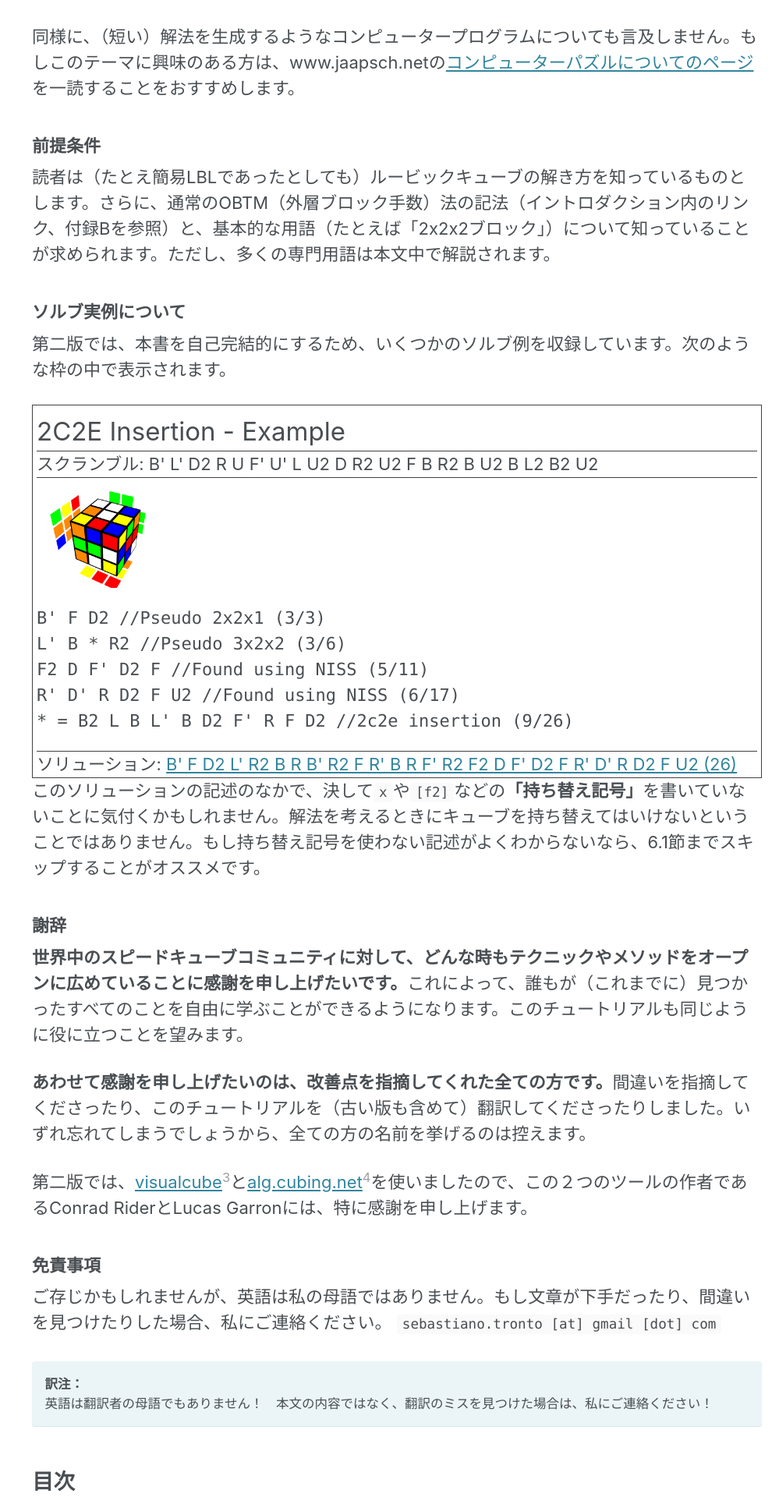
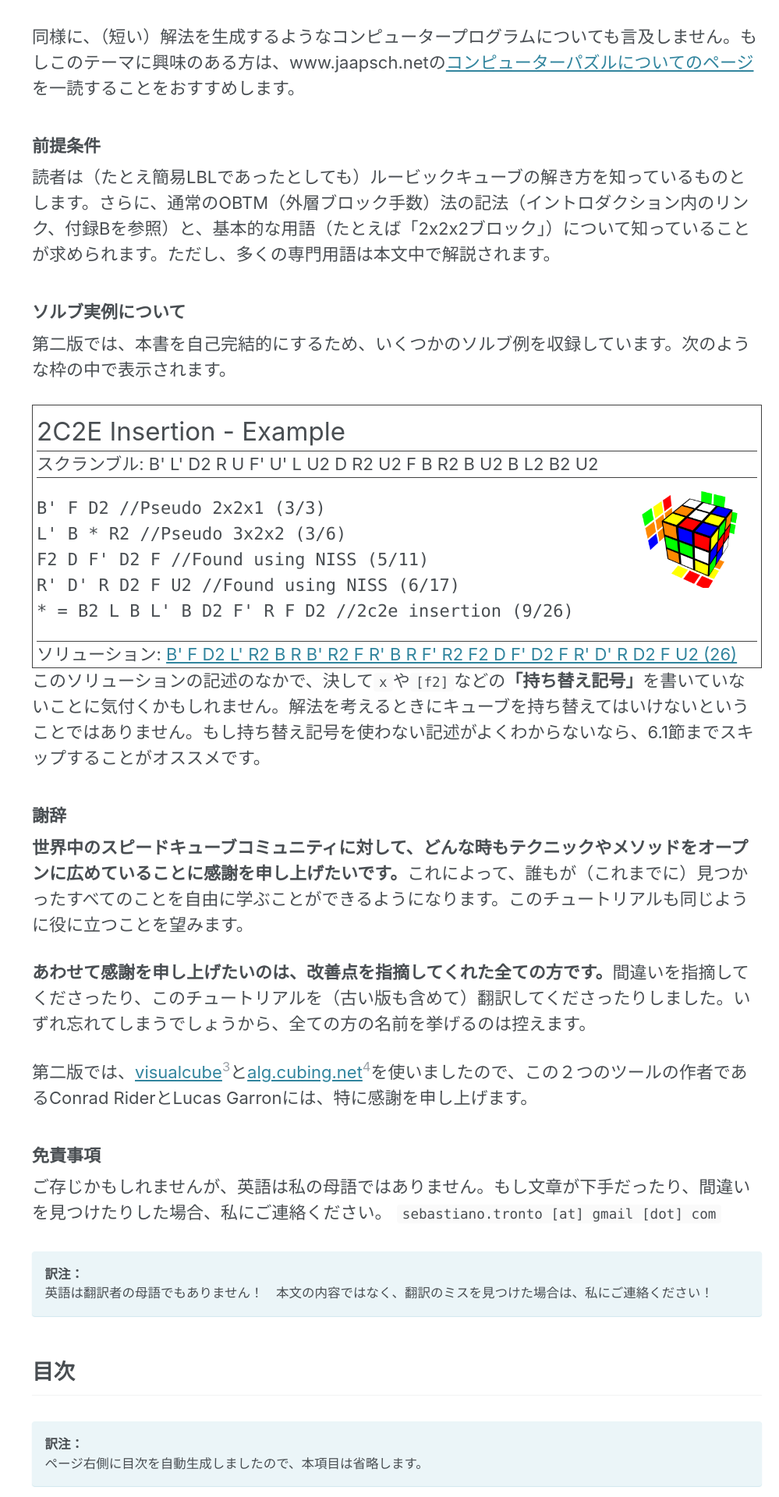
Before and after one commit to kawam1123/translation, a Jekyll site: the page built from _pages/FMC-tutorial.md, in a window 1280 px wide. Shown: the part 4480-6400 px from the top of the page at 78% size, without its empty margins (281-1280 px from the left). Built offline with Jekyll 4.4.1, drawn with Linux system fonts in a browser that asks for light colours; cached includes are drawn as plain includes; nearby versions of some CDN libraries.

Commit message:
clearfix用のcssを追加

```diff
--- a/_includes/solvebox.html
+++ b/_includes/solvebox.html
@@ -1,11 +1,11 @@
 <div class="solvebox clearfix shadow-sm">
     {% if include.title %}<p class="solvetitle">{{ include.title }}</p>{% endif %}
     {% if include.scramble %}<div class="solvetext scramble">スクランブル: {{ include.scramble }}</div>{% endif %}
-    <img class='float-md-right img-responsive shadow-none' style='width:150px;height:auto;padding:0;margin:15px 0 0 15px;' src='{{ include.img_src }}'>
-    <div class="solvetext shadow-none float-left"><pre class="shadow-none">{{ include.text }}</pre></div>
+    <img class='align-right img-responsive shadow-none' style='width:150px;height:auto;padding:0;margin:15px 0 0 15px;' src='{{ include.img_src }}'>
+    <div class="solvetext shadow-none clearfix"><pre class="shadow-none">{{ include.text }}</pre></div>
     {% if include.solution %}
         {% if include.algcubing %}
-        <div class="solvetext solution clearfix">ソリューション: <a href = "{{ include.algcubing }}">{{ include.solution }}</a></div>
+        <div class="solvetext solution">ソリューション: <a href = "{{ include.algcubing }}">{{ include.solution }}</a></div>
         {% else %}
         <div class="solvetext solution">ソリューション: {{ include.solution }}</div>
         {% endif %}
--- a/_pages/FMC-tutorial.md
+++ b/_pages/FMC-tutorial.md
@@ -963,7 +963,7 @@
 #### 2.1.3 壊して直す (Destroy and Restore)
 ソース: [http://www.ryanheise.com/cube/destroy_restore.html](http://www.ryanheise.com/cube/destroy_restore.html)
 
-![](../assets/img/alg-213.png){:width="200px" height="auto" class=""}
+![](../assets/img/alg-213.png){:width="500px" height="auto" class="align-center"}
 
 <!--
 2.1.3 Destroy and Restore
--- a/assets/css/main.scss
+++ b/assets/css/main.scss
@@ -52,3 +52,9 @@
 .solvebox .solution{
     border-top: solid 1px rgb(65, 65, 65);
 }
+
+.clearfix::after {
+    content : " ";
+    display : block;
+    clear : both;
+}
```
